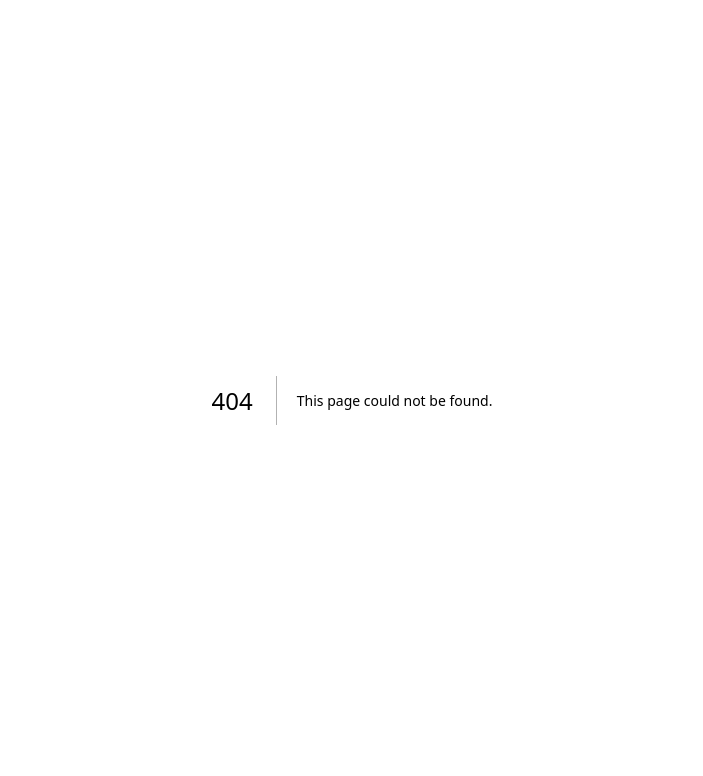
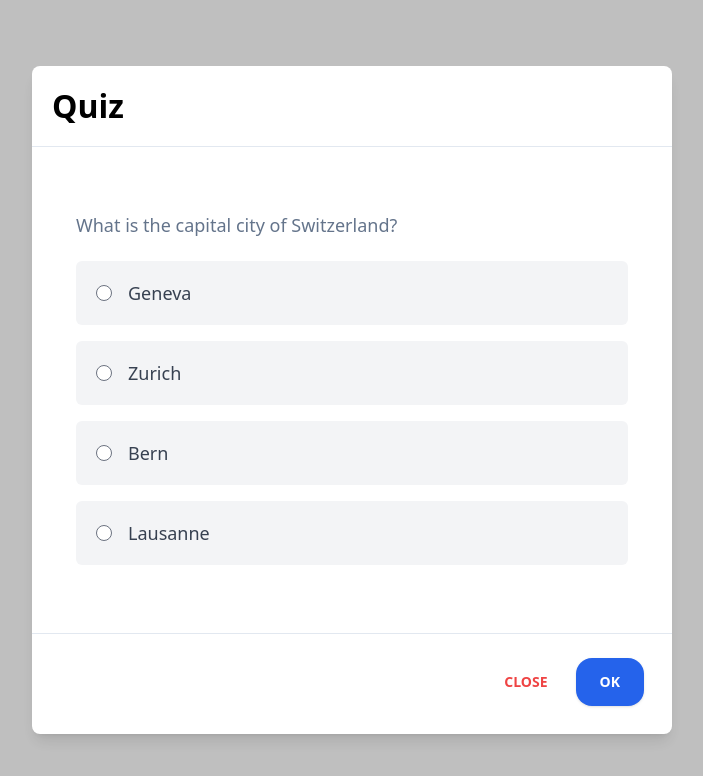
Before and after one commit to hailey-Choi/eduNFT-frontend, a Next.js app: page /test in a window 1280 px wide. Before the commit this address had no page. Shown: the top 776 px of the page, without its empty margins (288-991 px from the left). Built offline with nearby package versions, Linux system fonts and the light colour scheme.

Commit message:
add loading quiz logic

```diff
--- /dev/null
+++ b/components/AnswerCard.js
@@ -0,0 +1,30 @@
+function Answer(props) {
+  return (
+    <div
+      className="bg-gray-100 dark:bg-gray-900 h-16 w-auto mb-4 rounded-md flex items-center"
+      onClick={() => props.onClick(props.answer)}
+    >
+      <input
+        type="radio"
+        name="answer"
+        value={props.answer}
+        className="ml-5 dark:bg-gray-800"
+      />
+      <label className="text-gray-700 dark:text-gray-400 text-lg ml-4">
+        {props.answer}
+      </label>
+    </div>
+  );
+}
+
+function AnswerCard(props) {
+  return (
+    <div className="my-5">
+      {props.answers.map((answer) => (
+        <Answer key={answer} answer={answer} onClick={props.onClick} />
+      ))}
+    </div>
+  );
+}
+
+export default AnswerCard;
--- /dev/null
+++ b/components/Quiz.jsx
@@ -0,0 +1,24 @@
+import AnswerCard from "../components/AnswerCard";
+import questions from "../questions.json";
+
+export default function Quiz(props) {
+  const question = questions.geography[0].question;
+  const answers = questions.geography[0].answers;
+  const correctAnswer = questions.geography[0].correctAnswer;
+
+  return (
+    <div className="pt-6 pb-2 mx-5">
+      <p>{question}</p>
+      <div>
+        <AnswerCard
+          answers={answers}
+          onClick={(answer) => {
+            answer == correctAnswer
+              ? props.onClick(true)
+              : props.onClick(false);
+          }}
+        />
+      </div>
+    </div>
+  );
+}
--- a/components/layout.js
+++ b/components/layout.js
@@ -95,7 +95,14 @@ export default function Layout({ children }) {
           </div>
         </Container>
       </header>
-      {openModal ? <Modal handleClose={() => handleCloseModal()} /> : <></>}
+      {openModal ? (
+        <Modal
+          title={"How to connect wallet"}
+          handleClose={() => handleCloseModal()}
+        />
+      ) : (
+        <></>
+      )}
       <main>{children}</main>
     </>
   );
--- a/components/modal.jsx
+++ b/components/modal.jsx
@@ -1,19 +1,20 @@
 import { Button } from "../components/Button";
+import Quiz from "../components/Quiz";
 
 export function Modal(props) {
   return (
     <>
       <div className="justify-center items-center flex overflow-x-hidden overflow-y-auto fixed inset-0 z-50 outline-none focus:outline-none">
-        <div className="relative w-auto my-6 mx-auto max-w-4xl">
+        <div className="relative w-2/4 my-6 mx-auto max-w-4xl ">
           {/*content*/}
           <div className="border-0 rounded-lg shadow-lg relative flex flex-col w-full bg-white outline-none focus:outline-none">
             {/*header*/}
             <div className="flex items-start justify-between p-5 border-b border-solid border-slate-200 rounded-t">
-              <h3 className="text-3xl font-semibold">Title</h3>
+              <h3 className="text-3xl font-semibold">{props.title}</h3>
             </div>
             {/*body*/}
             <div className="relative p-6 flex-auto my-4 text-slate-500 text-lg leading-relaxed">
-              Body
+              {props.type == "quiz" ? <Quiz /> : "body"}
             </div>
             {/*footer*/}
             <div className="flex items-center justify-end p-6 border-t border-solid border-slate-200 rounded-b">
--- a/pages/dall-e.js
+++ b/pages/dall-e.js
@@ -1,12 +1,13 @@
 import Layout from "../components/layout";
 import axios from "axios";
 import { useState, useEffect } from "react";
-import { ProgressBar } from "react-loader-spinner";
+import { ProgressBar, ColorRing } from "react-loader-spinner";
 import { Container } from "../components/Container";
 import { useRouter } from "next/router";
 import { Button } from "../components/Button";
 import Caver from "caver-js";
 import { contractABI, contractAddress } from "../klaytn/contract";
+import Quiz from "../components/Quiz";
 
 // TODO : Minting button loading 중일때 disable 하기 (안하면 누른만큼 민팅됌)
 
@@ -19,6 +20,8 @@ export default function DallE() {
   const [nftDesc, setNftDesc] = useState(null);
   const [loading, setLoading] = useState(false);
   const [showModal, setShowModal] = useState(false);
+  const [isCorrectAnswer, setIsCorrectAnswer] = useState(false);
+  const [quizPassed, setQuizPassed] = useState(false);
 
   useEffect(() => {
     const fetchData = async () => {
@@ -100,6 +103,10 @@ export default function DallE() {
     handleClose();
   };
 
+  const handleSelectAnswer = (isCorrect) => {
+    setIsCorrectAnswer(isCorrect);
+  };
+
   return (
     <Layout>
       <div>
@@ -113,7 +120,7 @@ export default function DallE() {
             </h2>
           </div>
           <div>
-            {loading ? (
+            {/* {loading ? (
               <ProgressBar
                 height="80"
                 width="80"
@@ -122,7 +129,45 @@ export default function DallE() {
                 wrapperClass="progress-bar-wrapper"
                 borderColor="#F4442E"
                 barColor="#51E5FF"
-              />
+              /> */}
+            {!quizPassed ? (
+              <div>
+                <Quiz onClick={handleSelectAnswer} />
+                <div className="flex">
+                  <Button
+                    onClick={() => {
+                      isCorrectAnswer
+                        ? setQuizPassed(true)
+                        : alert("Try again!");
+                    }}
+                    className={
+                      loading
+                        ? " bg-gray-400 hover:bg-gray-400 active:text-white"
+                        : ""
+                    }
+                  >
+                    Submit
+                  </Button>
+                  {loading ? (
+                    <ColorRing
+                      visible={true}
+                      height="40"
+                      width="80"
+                      ariaLabel="blocks-loading"
+                      wrapperStyle={{}}
+                      wrapperClass="blocks-wrapper"
+                      colors={["blue"]}
+                    />
+                  ) : (
+                    <></>
+                  )}
+                  <p className="my-auto ml-2 text-gray-500">
+                    {loading
+                      ? "Generating Dall-E Images..."
+                      : "All set! Submit the answer to see the generated images."}
+                  </p>
+                </div>
+              </div>
             ) : (
               <div>
                 <div>
--- /dev/null
+++ b/pages/test.js
@@ -0,0 +1,7 @@
+import AnswerCard from "../components/AnswerCard";
+import { Modal } from "../components/modal";
+import questions from "../questions.json";
+
+export default function Test() {
+  return <Modal type={"quiz"} title={"Quiz"} />;
+}
--- /dev/null
+++ b/questions.json
@@ -0,0 +1,153 @@
+{
+  "geography": [
+    {
+      "question": "What is the capital city of Switzerland?",
+      "answers": ["Geneva", "Zurich", "Bern", "Lausanne"],
+      "correctAnswer": "Bern"
+    },
+    {
+      "question": "What is the world's largest river by volume?",
+      "answers": ["The Nile", "The Amazon", "The Congo", "The Yangtze"],
+      "correctAnswer": "The Amazon"
+    },
+    {
+      "question": "What is the most populous city in the world?",
+      "answers": ["Tokyo", "Beijing", "Mumbai", "New York"],
+      "correctAnswer": "Tokyo"
+    },
+    {
+      "question": "How large an area does Asia cover in km³?",
+      "answers": [
+        "44.58 million",
+        "52.64 million",
+        "41.59 million",
+        "48.41 million"
+      ],
+      "correctAnswer": "44.58 million"
+    },
+    {
+      "question": "Which of these is not one of the 7 wonders of the ancient world?",
+      "answers": [
+        "The Great Pyramid of Giza",
+        "The Statue of Zeus at Olympia",
+        "The Parthenon",
+        "The Colossus of Rhodes"
+      ],
+      "correctAnswer": "The Parthenon"
+    }
+  ],
+
+  "history": [
+    {
+      "question": "When were the first Olympic games held?",
+      "answers": ["772 BC", "1896 AD", "776 BC", "692 BC"],
+      "correctAnswer": "776 BC"
+    },
+    {
+      "question": "What was the capital city of the Byzantine Empire?",
+      "answers": ["Rome", "Constantinople", "Pompeii", "Antioch"],
+      "correctAnswer": "Constantinople"
+    },
+    {
+      "question": "In Greek mythology, where did the gods live?",
+      "answers": [
+        "Mount Olympus",
+        "The Elysian Fields",
+        "Mount Othrys",
+        "Mount Ida"
+      ],
+      "correctAnswer": "Mount Olympus"
+    },
+    {
+      "question": "Who was Otto von Bismarck?",
+      "answers": [
+        "A German general during World War 1",
+        "An Austrian prince",
+        "The first German chancellor",
+        "A Swiss scientist"
+      ],
+      "correctAnswer": "The first German chancellor"
+    },
+    {
+      "question": "What was the largest empire in history?",
+      "answers": [
+        "The Mongol Empire",
+        "The Roman Empire",
+        "The Russian Empire",
+        "The British Empire"
+      ],
+      "correctAnswer": "The British Empire"
+    }
+  ],
+
+  "science": [
+    {
+      "question": "What does the mass number of an atom indicate?",
+      "answers": [
+        "The number of protons",
+        "The number of neutrons",
+        "The number of protons and neutrons",
+        "The number of electrons"
+      ],
+      "correctAnswer": "The number of protons and neutrons"
+    },
+    {
+      "question": "How many bones are there in the human body?",
+      "answers": ["216", "206", "208", "214"],
+      "correctAnswer": "206"
+    },
+    {
+      "question": "The force acting on an object due to gravity is:",
+      "answers": ["Weight", "Mass", "Gravitational acceleration", "Moment"],
+      "correctAnswer": "Weight"
+    },
+    {
+      "question": "What is the chemical symbol of iron?",
+      "answers": ["Io", "Fe", "Sn", "Ir"],
+      "correctAnswer": "Fe"
+    },
+    {
+      "question": "What is the largest bone in the human body?",
+      "answers": ["Tibia", "Fibula", "Humerus", "Femur"],
+      "correctAnswer": "Femur"
+    }
+  ],
+
+  "space": [
+    {
+      "question": "Which planet does the moon Europa orbit?",
+      "answers": ["Saturn", "Jupiter", "Uranus", "Mars"],
+      "correctAnswer": "Jupiter"
+    },
+    {
+      "question": "How old is the universe?",
+      "answers": [
+        "13.77 billion years",
+        "4.55 billion years",
+        "12.65 billion years",
+        "6.78 billion years"
+      ],
+      "correctAnswer": "13.77 billion years"
+    },
+    {
+      "question": "Who was the first person in space?",
+      "answers": [
+        "Neil Armstrong",
+        "Alan Shepard",
+        "Buzz Aldrin",
+        "Yuri Gagarin"
+      ],
+      "correctAnswer": "Yuri Gagarin"
+    },
+    {
+      "question": "What is the tallest mountain in the solar system?",
+      "answers": ["Mount Everest", "Mauna Kea", "Olympus Mons", "Haleakala"],
+      "correctAnswer": "Olympus Mons"
+    },
+    {
+      "question": "What planet in the solar system has no moons?",
+      "answers": ["Mars", "Mercury", "Venus", "Neptune"],
+      "correctAnswer": "Mercury"
+    }
+  ]
+}
```
